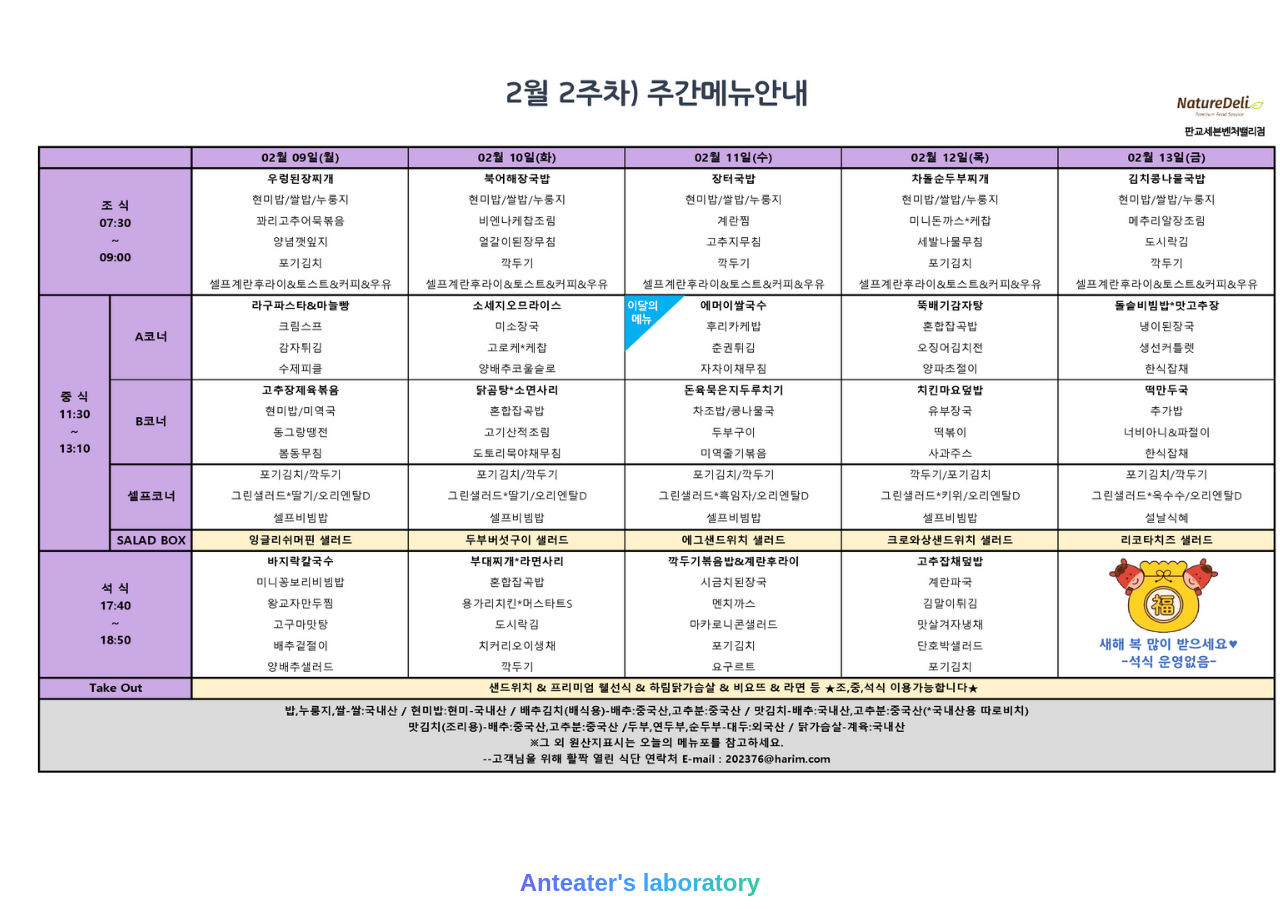
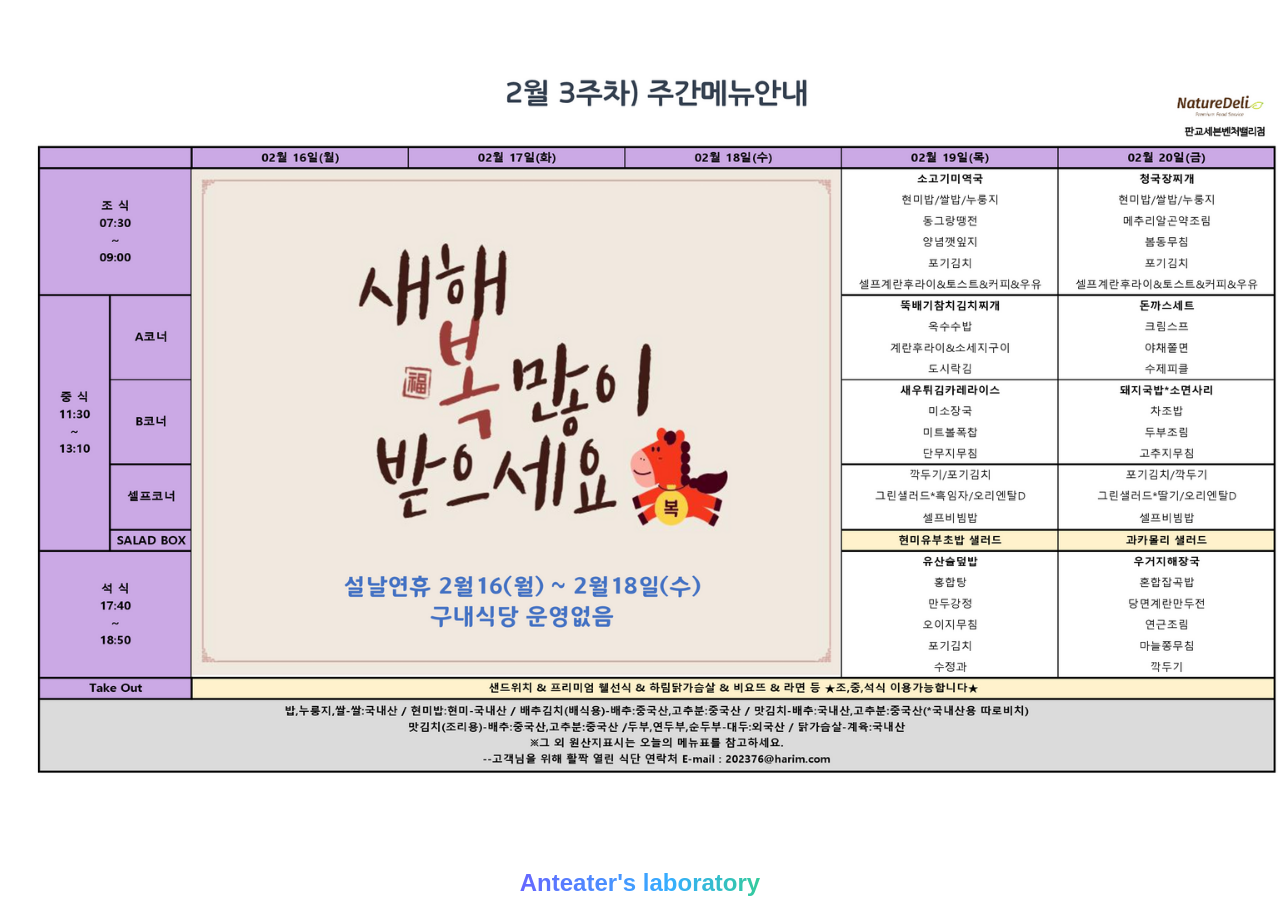
Before and after one commit to anteater333/we-work-for-food, a website: page index.html in a window 1280 px wide. Drawn offline with Linux system fonts and the light colour scheme.

Commit message:
menu update

```diff
--- a/index.html
+++ b/index.html
@@ -9,7 +9,7 @@
     <meta name="author" content="anteater333, a.k.a José" />
     <meta property="og:title" content="We Work For Food" />
     <meta property="og:description" content="판교세븐벤처밸리 식단표" />
-    <meta property="og:image" content="bob/thisWeekMenu.328190.png" />
+    <meta property="og:image" content="bob/thisWeekMenu.131847.png" />
     <meta
       property="og:url"
       content="https://blog.anteater-lab.link/we-work-for-food/"
@@ -18,7 +18,7 @@
     <meta name="twitter:card" content="summary_large_image" />
     <meta name="twitter:title" content="We Work For Food" />
     <meta name="twitter:description" content="판교세븐벤처밸리 식단표" />
-    <meta name="twitter:image" content="bob/thisWeekMenu.328190.png" />
+    <meta name="twitter:image" content="bob/thisWeekMenu.131847.png" />
     <meta
       name="twitter:url"
       content="https://blog.anteater-lab.link/we-work-for-food/"
@@ -27,7 +27,7 @@
   <body>
     <div style="display: flex; flex-direction: column">
       <a href="http://www.pvv.co.kr/bbs/index.php?code=bbs_menu01">
-        <img style="width: 100vw" src="bob/thisWeekMenu.328190.png" alt="menu"
+        <img style="width: 100vw" src="bob/thisWeekMenu.131847.png" alt="menu"
       /></a>
       <a
         style="
```
Also changed, not shown: bob/thisWeekMenu.131847.png (added), bob/thisWeekMenu.328190.png (deleted).
